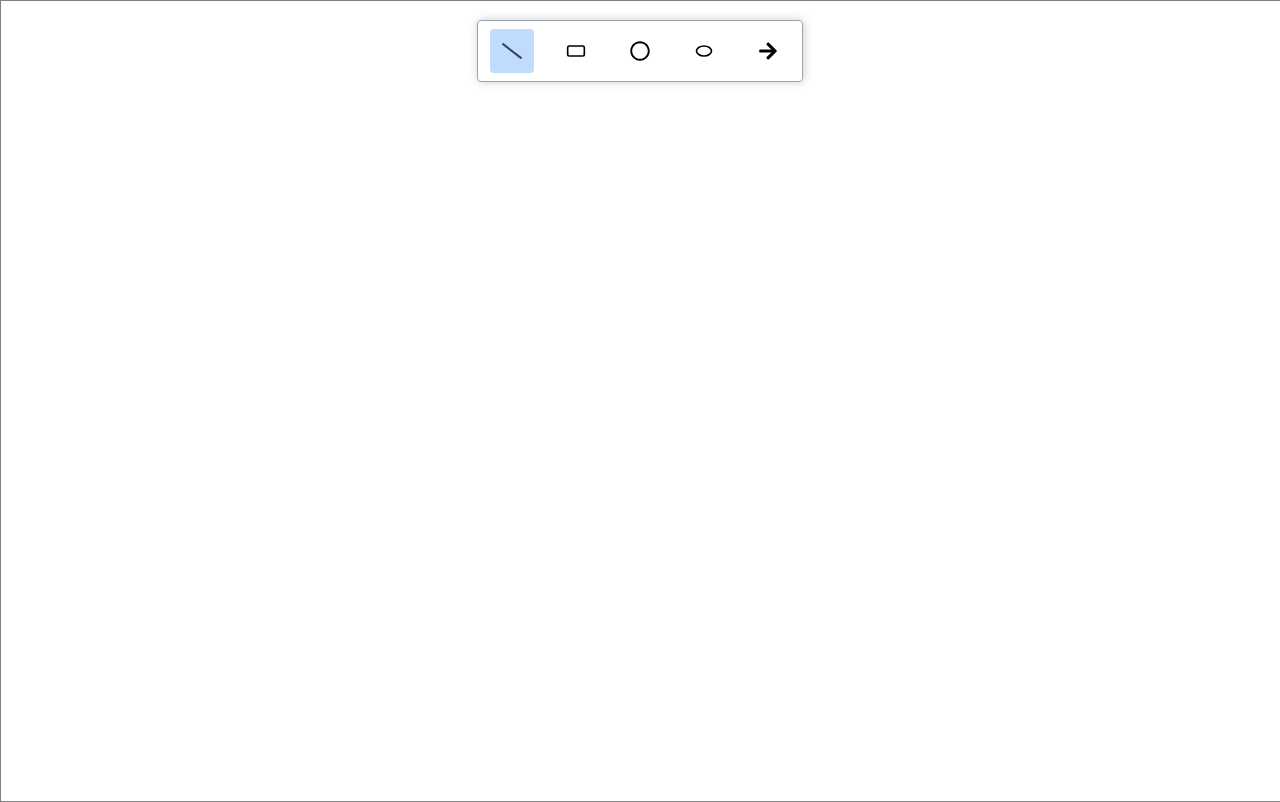
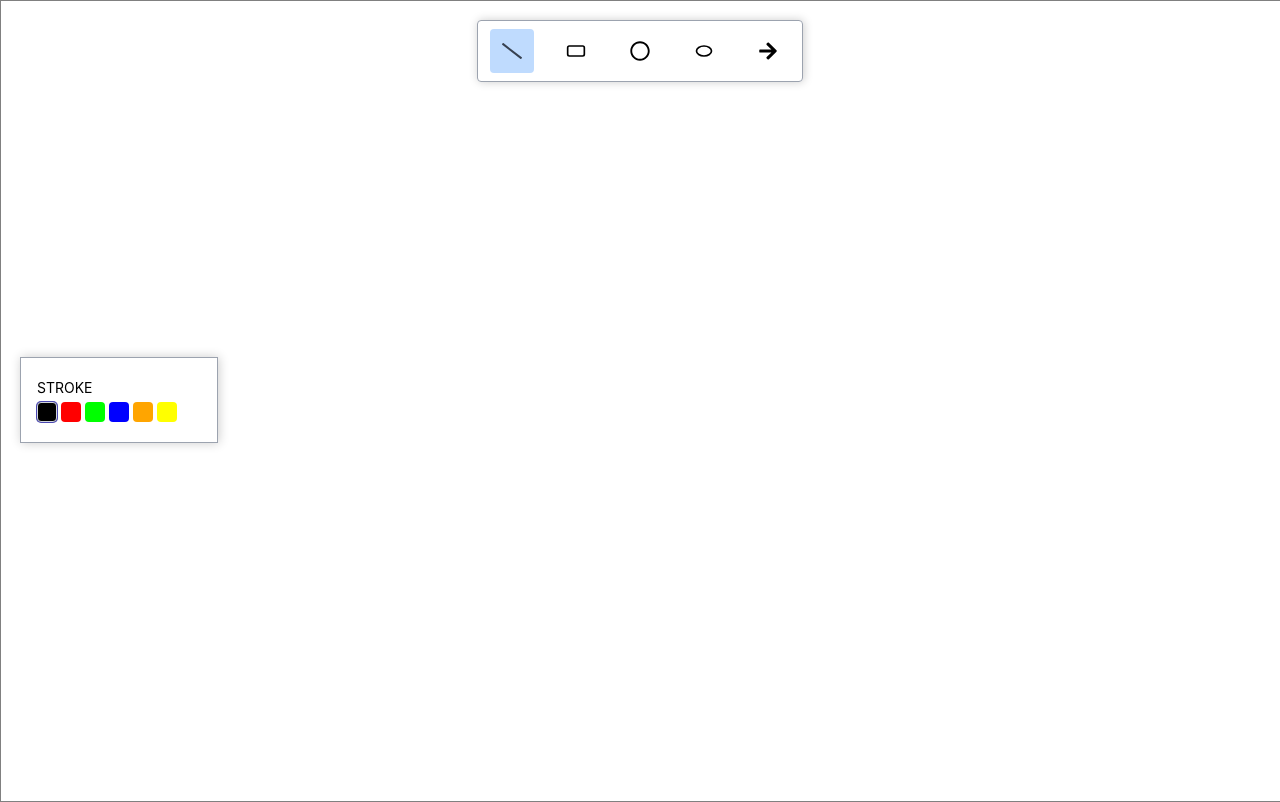
Before and after one commit to sairango/whiteboard, a React (Create React App) app: page / in a window 1280 px wide. Built offline with nearby package versions, Linux system fonts and the light colour scheme.

Commit message:
Added ToolBox

```diff
--- a/src/App.js
+++ b/src/App.js
@@ -1,12 +1,17 @@
 import BoardProvider from "./store/BoardProvider";
 import Board from "./components/Board";
 import Toolbar from "./components/Toolbar";
+import ToolboxProvider from "./store/ToolboxProvider";
+import Toolbox from "./components/Toolbox";
 
 function App() {
   return (
     <BoardProvider>
-      <Board />
-      <Toolbar />
+      <ToolboxProvider>
+        <Board />
+        <Toolbar />
+        <Toolbox/>
+      </ToolboxProvider>
     </BoardProvider>
   );
 }
--- /dev/null
+++ b/src/components/Toolbox/index.js
@@ -0,0 +1,35 @@
+import { COLORS } from "../../constants";
+import classes from "./index.module.css";
+import { useContext } from "react";
+import cx from "classnames";
+
+import toolboxContext from "../../store/toolbar-context";
+import boardContext from "../../store/board-context";
+
+const Toolbox = () => {
+  const { activeToolItem } = useContext(boardContext);
+  const { toolboxState, changeStroke } = useContext(toolboxContext);
+
+  const strokeColor = toolboxState[activeToolItem]?.stroke;
+  return (
+    <div className={classes.container}>
+      <div className={classes.selectOptionContainer}>
+        <div className={classes.toolBoxLabel}>STROKE</div>
+        <div className={classes.colorsContainer}>
+          {Object.keys(COLORS).map((k) => {
+            return (
+              <div
+                className={cx(classes.colorBox, {
+                  [classes.activeColorBox]: strokeColor === COLORS[k],
+                })}
+                style={{ backgroundColor: COLORS[k] }}
+                onClick={() => changeStroke(activeToolItem, COLORS[k])}></div>
+            );
+          })}
+        </div>
+      </div>
+    </div>
+  );
+};
+
+export default Toolbox;
--- /dev/null
+++ b/src/components/Toolbox/index.module.css
@@ -0,0 +1,49 @@
+.container {
+  @apply absolute top-1/2 left-5 text-sm border border-gray-400;
+  transform: translateY(-50%);
+  box-shadow: 1px 0 10px rgba(0, 0, 0, 0.2);
+}
+
+.selectOptionContainer {
+  @apply mb-6 last:mb-0 first:pt-5 last:pb-5 px-4;
+}
+
+.toolBoxLabel {
+  @apply block mb-1;
+}
+
+.colorsContainer {
+  @apply flex flex-wrap items-center;
+}
+
+.colorBox {
+  @apply inline-block w-5 h-5 rounded mr-1 last:mr-0;
+}
+
+.noFillColorBox {
+  background: linear-gradient(
+      to top left,
+      rgba(255, 0, 0, 0) 0%,
+      rgba(255, 0, 0, 0) calc(50% - 0.8px),
+      rgba(255, 0, 0, 1) 50%,
+      rgba(255, 0, 0, 0) calc(50% + 0.8px),
+      rgba(255, 0, 0, 0) 100%
+    ),
+    linear-gradient(
+      to top right,
+      rgba(255, 0, 0, 0) 0%,
+      rgba(255, 0, 0, 0) calc(50% - 0.8px),
+      rgba(255, 0, 0, 1) 50%,
+      rgba(255, 0, 0, 0) calc(50% + 0.8px),
+      rgba(255, 0, 0, 0) 100%
+    );
+}
+
+.activeColorBox {
+  @apply border border-gray-300;
+  box-shadow: 0 0 0 1px #4a47b1;
+}
+
+.colorPicker {
+  @apply mr-5 w-10 h-10 rounded border-2 border-neutral-400;
+}
--- a/src/constants.js
+++ b/src/constants.js
@@ -28,4 +28,14 @@
   WRITING: "WRITING",
 };
 
+export const COLORS = {
+  BLACK: "#000000",
+  RED: "#ff0000",
+  GREEN: "#00ff00",
+  BLUE: "#0000ff",
+  ORANGE: "#ffa500",
+  YELLOW: "#ffff00",
+  WHITE: "#ffffff",
+};
+
 export const ARROW_LENGTH = 20;
--- /dev/null
+++ b/src/store/ToolboxProvider.js
@@ -0,0 +1,67 @@
+import { useReducer } from "react";
+import toolboxContext from "./toolbar-context";
+import { COLORS, TOOL_ITEMS } from "../constants";
+
+const toolboxReducer = (state, action) => {
+  switch (action.type) {
+    case "CHANGE_STROKE": {
+      const newState = { ...state };
+      newState[action.payload.tool].stroke = action.payload.stroke;
+      return newState;
+    }
+    default: {
+      return state;
+    }
+  }
+};
+
+const initialToolboxState = {
+  [TOOL_ITEMS.LINE]: {
+    stroke: COLORS.BLACK,
+    size: 1,
+  },
+  [TOOL_ITEMS.RECTANGLE]: {
+    stroke: COLORS.BLACK,
+    fill: null,
+    size: 1,
+  },
+  [TOOL_ITEMS.CIRCLE]: {
+    stroke: COLORS.BLACK,
+    fill: null,
+    size: 1,
+  },
+  [TOOL_ITEMS.ARROW]: {
+    stroke: COLORS.BLACK,
+    size: 1,
+  },
+};
+
+const ToolboxProvider = ({ children }) => {
+  const [toolboxState, dispatchToolboxAction] = useReducer(
+    toolboxReducer,
+    initialToolboxState
+  );
+
+  const changeStrokeHandler = (tool, stroke) => {
+    dispatchToolboxAction({
+      type: "CHANGE_STROKE",
+      payload: {
+        tool,
+        stroke,
+      },
+    });
+  };
+
+  const toolboxContextValue = {
+      toolboxState,
+      changeStroke: changeStrokeHandler,
+  };
+
+  return (
+    <toolboxContext.Provider value={toolboxContextValue}>
+      {children}
+    </toolboxContext.Provider>
+  );
+};
+
+export default ToolboxProvider;
--- /dev/null
+++ b/src/store/toolbar-context.js
@@ -0,0 +1,8 @@
+import { createContext } from "react";
+
+const toolboxContext = createContext({
+  toolboxState: {},
+  changeStroke:()=>{},
+});
+
+export default toolboxContext;
```
